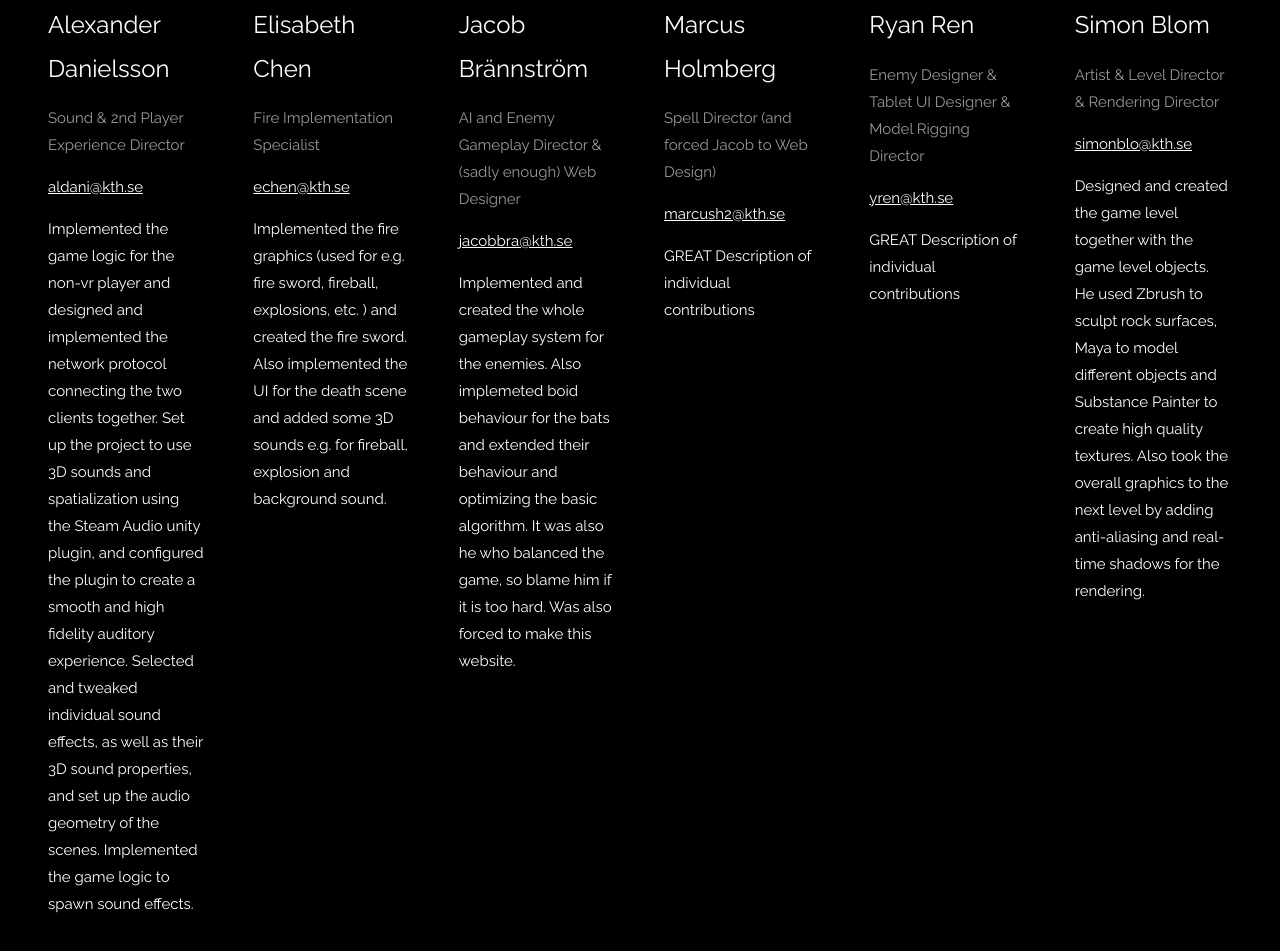
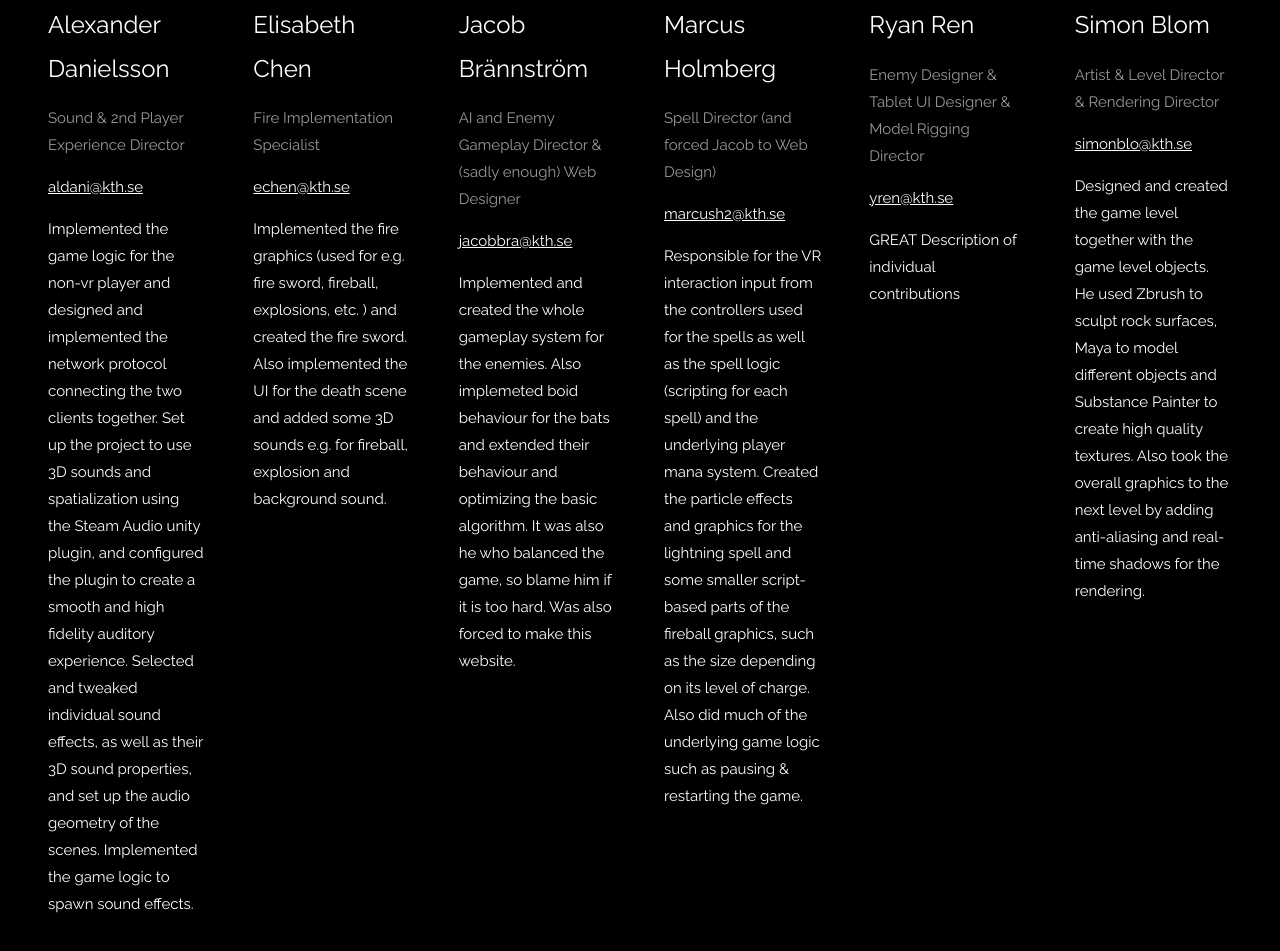
Before and after one commit to AGIGroup8/AGIGroup8.github.io, a plain HTML site: page index.html in a window 1280 px wide. Shown: the part 4864-5815 px from the top of the page. Drawn offline with nearby package versions, Linux system fonts and the light colour scheme.

Commit message:
Marcus Personal contributions

```diff
--- a/index.html
+++ b/index.html
@@ -284,7 +284,10 @@
             <h3>Marcus Holmberg</h3>
             <p class="w3-opacity">Spell Director (and forced Jacob to Web Design)</p>
             <a id="MEmail" href=""></a>
-            <p>GREAT Description of individual contributions</p>
+            <p> Responsible for the VR interaction input from the controllers used for the spells as well as the spell logic
+                (scripting for each spell) and the underlying player mana system. Created the particle effects and graphics for
+                the lightning spell and some smaller script-based parts of the fireball graphics, such as the size depending on
+                its level of charge. Also did much of the underlying game logic such as pausing & restarting the game.</p>
           </div>
         </div>
       </div>
```
